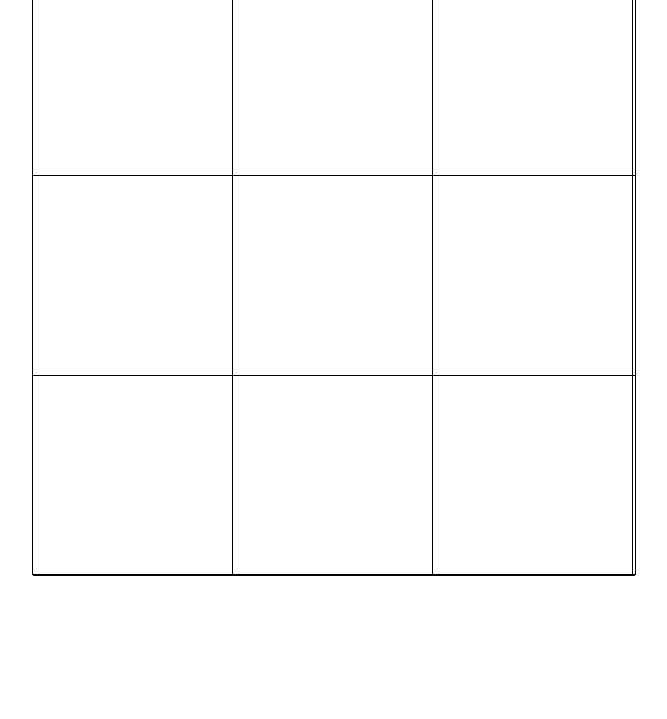
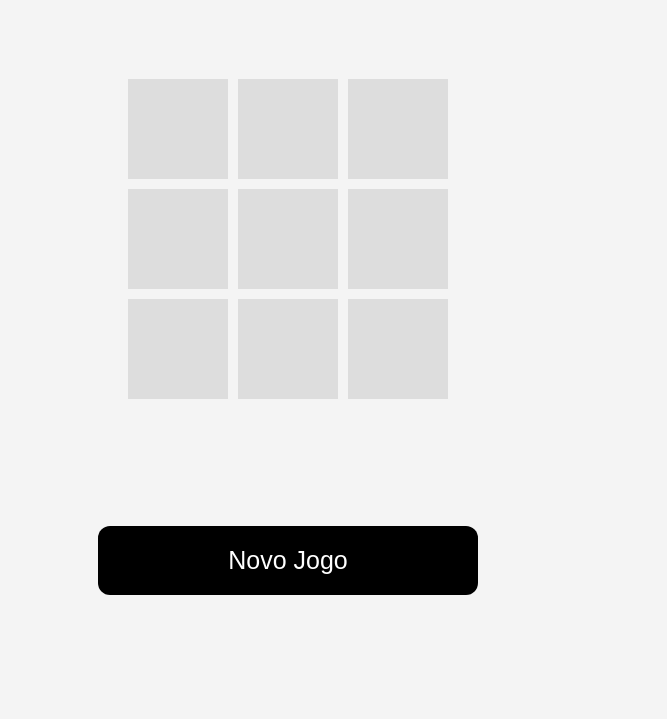
Before and after one commit to R1cardoDev/Jogo_da_velha, a plain HTML site: page Index.html in a window 1280 px wide. Shown: the part 81-800 px from the top of the page, without its empty margins (352-1019 px from the left). Drawn offline with Linux system fonts and the light colour scheme.

Commit message:
-- Notas da Atualização --
Arquivo JS:

Aprimoramos o carregamento e prevenimos erros de imagem substituindo o tratamento de imagens por letras.

Aprimoramos a estilização no processo de verificação do vencedor, agora com um retorno colorido mais atraente.

Implementamos um estilo na função de evento, substituindo as imagens por uma abordagem mais elegante.

Adicionamos a funcionalidade do botão reset, que limpa variáveis e retorna ao estado inicial do jogo.

Arquivo HTML:

Melhoramos a organização das DIV's para uma estrutura mais clara e intuitiva.

Adicionamos o botão de reset para uma experiência mais conveniente durante o jogo.

Arquivo CSS:

Realizamos substituições e melhorias nas referências, aprimorando a eficiência do código.

Estilizamos o botão de reset para um visual mais agradável e fácil de identificar como um novo jogo.

Melhoramos o design global, incorporando cores e efeitos para uma experiência mais visualmente atraente.

```diff
--- a/Css/estilo.css
+++ b/Css/estilo.css
@@ -1,64 +1,58 @@
-@charset "UTF-8";
-
-* {
+body {
+	font-family: Arial, sans-serif;
+	display: flex;
+	align-items: center;
+	justify-content: center;
+	height: 80vh;
 	margin: 0;
-	padding: 0;
-	box-sizing: border-box;
+	background-color: #f4f4f4;
 }
 
-body {
+#board {
+	display: grid;
+	grid-template-columns: repeat(3, 100px);
+	grid-gap: 10px;
+}
+
+.cell {
+	width: 100px;
+	height: 100px;
 	display: flex;
-	flex-wrap: wrap;
-	flex: 1 1 100vw;
-	margin: 3px;
+	align-items: center;
+	justify-content: center;
+	font-size: 66px;
+	font-weight: bold;
+	background-color: #ddd;
+	cursor: pointer;
+}
+
+.cell:hover, button:hover {
+	background-color: #ccc;
+}
+
+footer{
+	position: fixed;
+	bottom: 0%;
+}
+body>h1{
+	position: fixed;
+	top: 1%;
+}
+button {
+	position:fixed;
+	left: 35%;
+	right: 35%;
+	bottom: 15%;
+	background-color: black;
+	color:white;
+	border-radius: 12px;
+	font-size: 16px;
+	margin: 4px 2px;
+	cursor: pointer;
+	border: none;
+	color: white;
+	padding: 20px;
+	text-align: center;
+	font-size: 25px;
 
 }
-
-main {
-	height: calc(100vh - 100px);
-
-	& h1{
-		position: absolute;
-		left: 30%;
-	}
-	& .box {
-		position: absolute;
-		left: 30%;
-		top: 7%;
-	}
-
-}
-
-main,
-footer {
-	display: flex;
-	margin: 3px;
-	flex: 1 1 100vw;
-}
-
-#jogo {
-	width: 604px;
-	height: 600px;
-	border: solid 1px
-}
-
-.linha {
-	height: 200px;
-	border-bottom: solid 1px;
-
-}
-
-.casa {
-	width: 200px;
-	height: 200px;
-	border-right: solid 1px;
-	float: left;
-
-}
-
-footer {
-	position: absolute;
-	height: 40px;
-	left: 30%;
-	bottom: 0;
-}
--- a/Index.html
+++ b/Index.html
@@ -1,45 +1,34 @@
 <!DOCTYPE html>
 <html lang="pt-BR">
-
 <head>
     <meta charset="UTF-8">
     <meta name="viewport" content="width=device-width, initial-scale=1.0">
     <link rel="stylesheet" type="text/css" href="Css/estilo.css" />
     <title>Jogo da Velha</title>
 </head>
-
 <body>
-
+    <h1>JOGO DA VELHA</h1>
     <main>
-		<h1>JOGO DA VELHA</h1>
-		<div class="box">
-		<div id="jogo">
-			<div class="linha">
-				<div class="casa" id="casa1" onclick="evento(1);"></div>
-				<div class="casa" id="casa2" onclick="evento(2);"></div>
-				<div class="casa" id="casa3" onclick="evento(3);"></div>
+    <div id="board">
+        <div class="cell" id="casa1" onclick="evento(1);"></div>
+        <div class="cell" id="casa2" onclick="evento(2);"></div>
+        <div class="cell" id="casa3" onclick="evento(3);"></div>
+        <div class="cell" id="casa4" onclick="evento(4);"></div>
+        <div class="cell" id="casa5" onclick="evento(5);"></div>
+        <div class="cell" id="casa6" onclick="evento(6);"></div>
+        <div class="cell" id="casa7" onclick="evento(7);"></div>
+        <div class="cell" id="casa8" onclick="evento(8);"></div>
+        <div class="cell" id="casa9" onclick="evento(9);"></div>
     </div>
-			<div class="linha">
-				<div class="casa" id="casa4" onclick="evento(4);"></div>
-				<div class="casa" id="casa5" onclick="evento(5);"></div>
-				<div class="casa" id="casa6" onclick="evento(6);"></div>
+    <div class="button">
+        <button id="btnNovo">Novo Jogo</button>
     </div>
-			<div class="linha">
-				<div class="casa" id="casa7" onclick="evento(7);"></div>
-				<div class="casa" id="casa8" onclick="evento(8);"></div>
-				<div class="casa" id="casa9" onclick="evento(9);"></div>
-			</div>
-		</div>
-		</div>
-		<br>
     </main>
     <footer>
 		<h1>
 			<div id="resultado"></div>
 		</h1>
 	</footer>
-
     <script type="text/javascript" src="Js/myscript.js"></script>
 </body>
-
 </html>
--- a/Js/myscript.js
+++ b/Js/myscript.js
@@ -1,5 +1,6 @@
 // -- Variáveis ---------------------------------------------------
-const resultado = document.querySelector("#resultado");
+const resultado = document.querySelector("#resultado"),
+    btnNovoJogo = document.querySelector("#btnNovo");
 const listaClick = [], listaJogador1 = [], listaJogador2 = [];
 const arrayjogo1 = [], arrayjogo2 = [];
 let jogador1 = "", jogador2 = "", contador = null;
@@ -22,48 +23,68 @@ function verificaGanhador(jogador, arrays) {
             sequencia2 = sequencia2.filter(numero => numero !== w).join('');
             for (let x = 0; x <= listaVencedor.length; x++) {
                 if (sequencia2 == listaVencedor[x] || sequencia2.slice(1) == listaVencedor[x] || sequencia2.slice(2) == listaVencedor[x] || sequencia2.slice(3) == listaVencedor[x]) {
-                    resultado.innerHTML = ""; resultado.innerHTML = `${jogador} Venceu !!`;
-                };
+                    resultado.innerHTML = "";
+                    resultado.innerHTML = `${jogador} Venceu !!`;
+                    jogador == "Jogador 1" ? resultado.style.color = "red" : resultado.style.color = "black";
+                }
             }
         }
     }
 }
-
 // -- Evento dos botões --------------------------------------------
 function evento(y) {
-    // Tratamento de imagens -----------------------------------------
-    const imgx = new Image();
-    const imgo = new Image();
-    imgx.src = "Img/Xis.PNG";
-    imgx.width = 170; imgx.height = 170;
-    imgo.src = "Img/Zero.jpg";
-    imgo.width = 170; imgo.height = 170;
-
     // Verificar a opção de clique -----------------------------------
     listaClick.push(y);
     const verif = listaClick.filter(x => x === y).length;
     if (verif <= 1) {
         if (resultado.innerHTML == "" || resultado.innerHTML == null) {
-            document.querySelector("#casa" + y).appendChild(imgx);
+            document.querySelector("#casa" + y).innerHTML = "X";
+            document.querySelector("#casa" + y).style.color = "red";
             resultado.innerHTML = "Jogador 2";
-            jogador1 += y; arrayjogo1.push(y);
+            jogador1 += y;
+            arrayjogo1.push(y);
         } else if (resultado.innerHTML == "Jogador 1") {
-            document.querySelector("#casa" + y).appendChild(imgx);
+            document.querySelector("#casa" + y).innerHTML = "X";
+            document.querySelector("#casa" + y).style.color = "red";
             resultado.innerHTML = "Jogador 2";
-            jogador1 += y; arrayjogo1.push(y);
+            jogador1 += y;
+            arrayjogo1.push(y);
             verificaGanhador("Jogador 1", arrayjogo1);
         } else if (resultado.innerHTML == "Jogador 2") {
-            document.querySelector("#casa" + y).appendChild(imgo);
+            document.querySelector("#casa" + y).innerHTML = "O";
             resultado.innerHTML = "Jogador 1";
-            jogador2 += y; arrayjogo2.push(y);
+            jogador2 += y;
+            arrayjogo2.push(y);
             verificaGanhador("Jogador 2", arrayjogo2);
         };
     }
 
     // Finalizar o jogo ----------------------------------------------
     contador += 1;
-    if (contador === 9 && resultado.innerHTML != "Jogador 1 Venceu !!") {
+    if (contador === 9 && resultado.innerHTML != "Jogador 1 Venceu !!" && resultado.innerHTML != "Jogador 2 Venceu !!") {
         resultado.innerHTML = "Deu Veia !!";
     }
 
 }
+// Reset / novo jogo -------------------------------------------------
+btnNovoJogo.addEventListener("click", function () {
+    // Limpar objetos -----------------------------------------------
+    while (listaClick.length) {
+        listaClick.pop();
+        listaJogador1.pop();
+        listaJogador1.pop();
+        listaJogador2.pop();
+        arrayjogo1.pop();
+        arrayjogo2.pop();
+    }
+    // Reset as cell -----------------------------------------------
+    for (let cell = 1; cell <= 9; cell++) {
+        document.querySelector("#casa" + cell).innerHTML = "";
+        document.querySelector("#casa" + cell).style.color = "black";
+    }
+    // Reset variáveis e retono ------------------------------------
+    jogador1 = ""; jogador2 = ""; contador = null;
+    resultado.innerHTML = "";
+    resultado.style.color = "black";
+
+})
```
Lines whose indentation alone changed are shown as unchanged.
